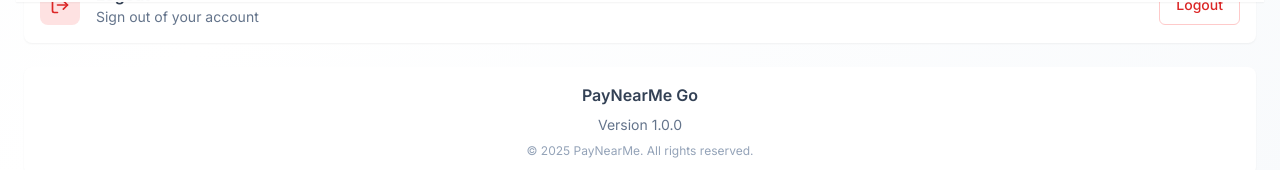
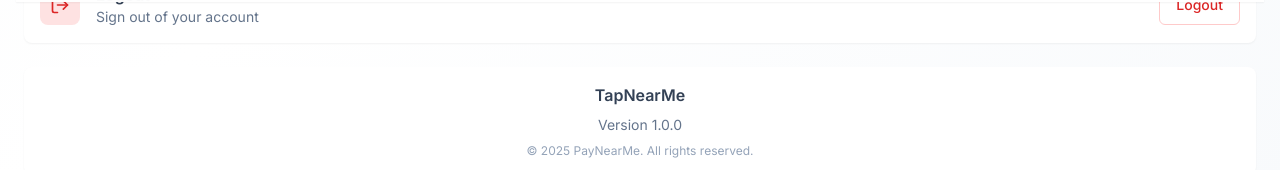
Before and after one commit to kirankt91weal/pnmgo, a React (Create React App) app: page /settings in a window 1280 px wide. Shown: the part 782-952 px from the top of the page. Built offline with nearby package versions, Linux system fonts and the light colour scheme.

Commit message:
Update app branding from PayNearMe Go to TapNearMe in settings page

```diff
--- a/src/components/LoginScreen.jsx
+++ b/src/components/LoginScreen.jsx
@@ -71,7 +71,7 @@
             <div className="space-y-2">
               <Input
                 type="text"
-                placeholder="PayNearMe Site ID"
+                placeholder="TapNearMe Site ID"
                 value={siteId}
                 onChange={(e) => setSiteId(e.target.value)}
                 className="h-14 bg-white dark:bg-gray-800 border-slate-200 dark:border-gray-600 text-slate-700 dark:text-gray-100 placeholder:text-slate-400 dark:placeholder:text-gray-500 rounded-xl text-base font-medium"
--- a/src/components/LoginScreen.tsx
+++ b/src/components/LoginScreen.tsx
@@ -70,7 +70,7 @@
       <div className="bg-white shadow-sm border-b">
         <div className="max-w-md mx-auto px-6 py-8">
           <div className="text-center">
-            <h1 className="text-3xl font-bold text-gray-700 mb-2">PayNearMe Go</h1>
+            <h1 className="text-3xl font-bold text-gray-700 mb-2">TapNearMe</h1>
             <p className="text-gray-600">Select your location to begin</p>
           </div>
         </div>
--- a/src/components/PaymentMethodScreen.jsx
+++ b/src/components/PaymentMethodScreen.jsx
@@ -194,7 +194,7 @@
           })}
         </div>
 
-        {/* PayNearMe QR Code Section */}
+        {/* TapNearMe QR Code Section */}
         <div className="mt-6">
           <div className="w-full bg-white dark:bg-gray-800 rounded-2xl border border-slate-200/40 dark:border-gray-700/40 shadow-lg p-4">
             <div className="grid grid-cols-2 gap-4 items-center">
@@ -203,7 +203,7 @@
                 <div className="w-24 h-24 bg-white rounded-xl flex items-center justify-center">
                   <img
                     src="/paynearme-qr.png"
-                    alt="PayNearMe QR Code"
+                    alt="TapNearMe QR Code"
                     className="w-full h-full rounded-xl object-contain"
                   />
                 </div>
@@ -213,7 +213,7 @@
               <div className="flex flex-col items-center justify-center space-y-3">
                 <img
                   src="/logo-top.png"
-                  alt="PayNearMe Logo"
+                  alt="TapNearMe Logo"
                   className="w-auto h-auto max-h-8"
                 />
                 <p className="text-sm text-slate-600 dark:text-gray-400 text-center">
--- a/src/components/SettingsScreen.jsx
+++ b/src/components/SettingsScreen.jsx
@@ -340,7 +340,7 @@
         <Card className="bg-white dark:bg-gray-800 border-0 shadow-sm">
           <CardContent className="p-4">
             <div className="text-center space-y-2">
-              <h3 className="font-semibold text-slate-700 dark:text-gray-200">PayNearMe Go</h3>
+              <h3 className="font-semibold text-slate-700 dark:text-gray-200">TapNearMe</h3>
               <p className="text-sm text-slate-500 dark:text-gray-400">Version 1.0.0</p>
               <p className="text-xs text-slate-400 dark:text-gray-500">© 2025 PayNearMe. All rights reserved.</p>
             </div>
```
